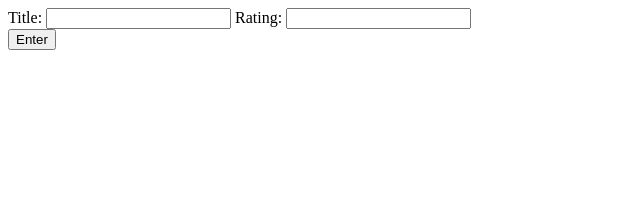
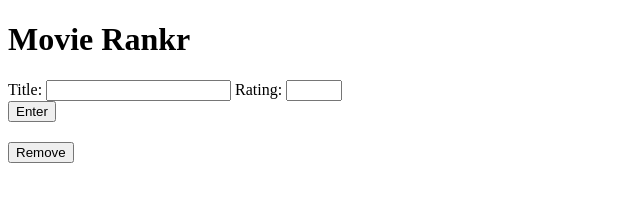
Before and after one commit to kyleptaylor/Springboard-Submissions, a plain HTML site: page 14.1 jQuery/movies-app/index.html in a window 1280 px wide. Both pictures are taken after a click on the button "Enter". Shown: the whole page, without its empty margins (0-640 px from the left). Drawn offline with nearby package versions, Linux system fonts and the light colour scheme.

Commit message:
Finalized movies-app

```diff
--- a/14.1 jQuery/movies-app/index.html
+++ b/14.1 jQuery/movies-app/index.html
@@ -6,12 +6,13 @@
 </head>
 
 <body>
+  <h1>Movie Rankr</h1>
 <form id="movie-form">
     <label for="title">Title:</label>
     <input id="title" type="text">
 
     <label for="rating">Rating:</label>
-    <input id="rating" type="text">
+    <input id="rating" type="number" min="0" max="10">
 
 </form>
 
--- a/14.1 jQuery/movies-app/script.js
+++ b/14.1 jQuery/movies-app/script.js
@@ -1,7 +1,12 @@
 $(document).ready(function() {
     $('#new-movie').on("click", function() {
-        let title = $('#title').val();
-        let rating = $('#rating').val();
-        $('#entered-movies').append('<div>' + title + rating + '</div>')
+        let $title = $('#title').val();
+        let $rating = $('#rating').val();
+        let $newMovie = ('<div class="movie"><h2>' + $title + '</h2>'+ '<h3>' + $rating + '</h3><button class="remove">Remove</button></div>');
+        $('#entered-movies').append($newMovie);
+    });
+
+    $(document).on('click', '.remove', function () {
+        $(this).parent('.movie').remove();
     });
 });
```
